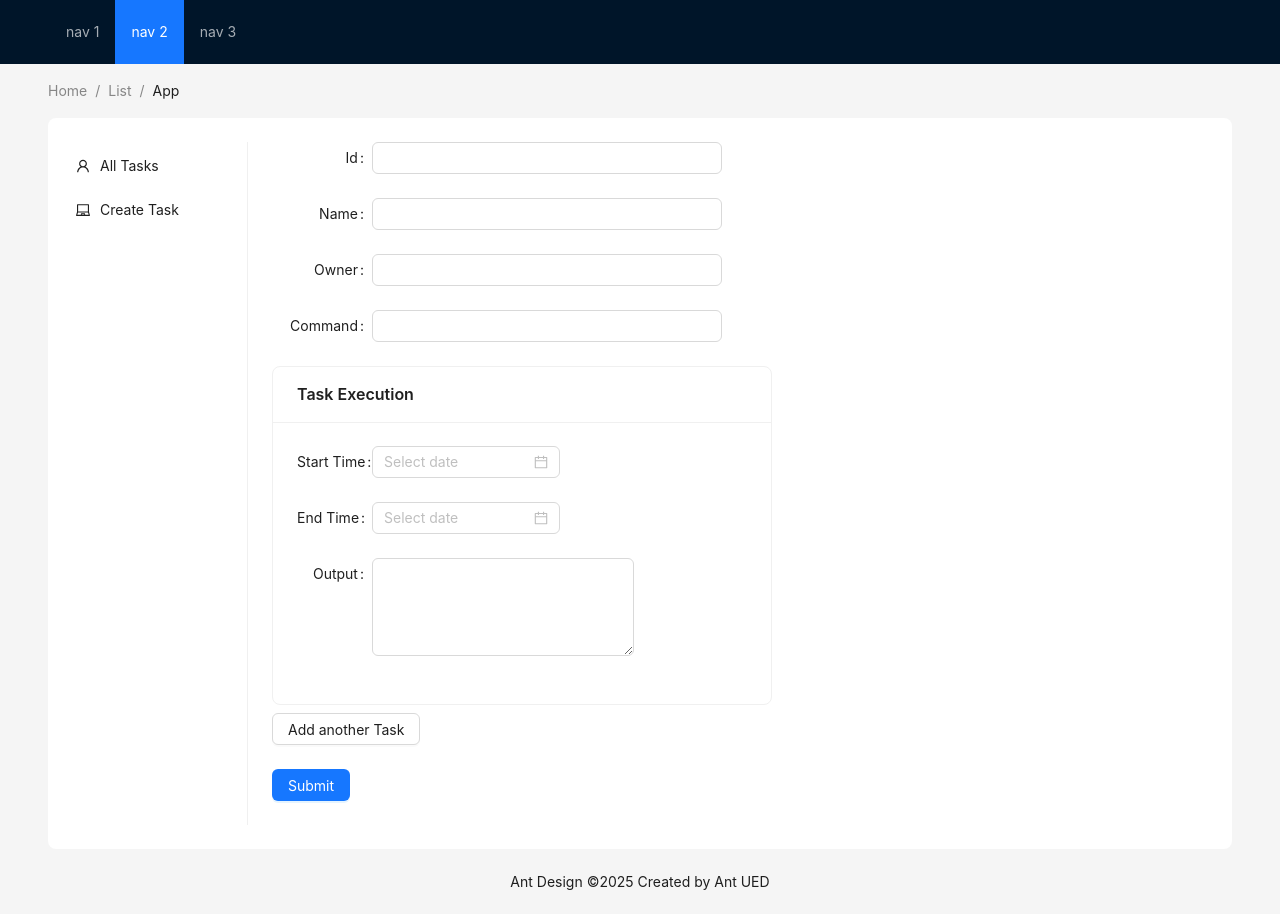
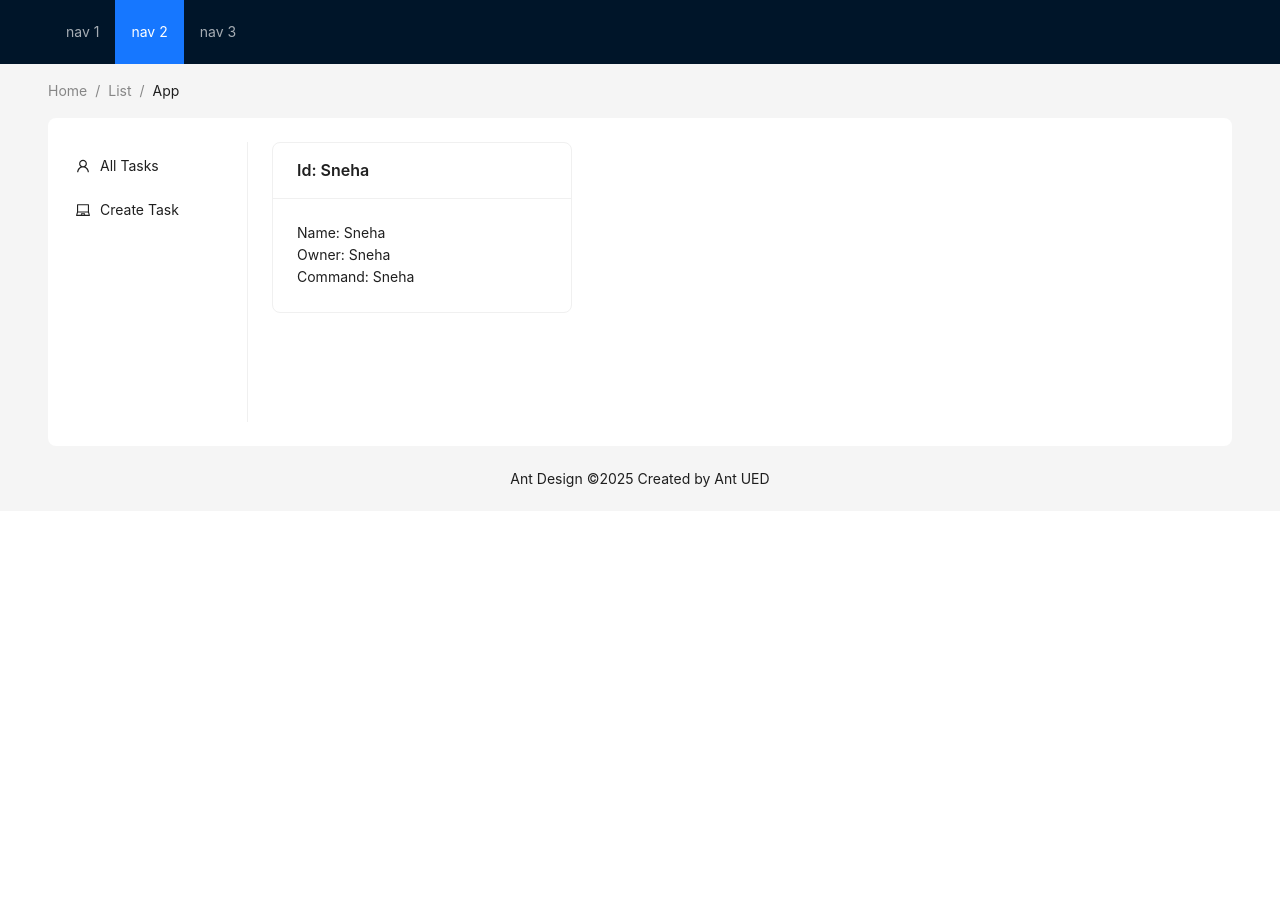
Before and after one commit to varshneysneha-08/kaiburr_frontend, a React (Vite) app: page / in a window 1280 px wide. After the commit the page ends 800 px from the top, so only its background shows below. Built offline with nearby package versions, Linux system fonts and the light colour scheme.

Commit message:
Added task card and all tasks

```diff
--- a/src/App.tsx
+++ b/src/App.tsx
@@ -3,6 +3,7 @@ import { LaptopOutlined, UserOutlined } from '@ant-design/icons';
 import type { MenuProps } from 'antd';
 import { Breadcrumb, Layout, Menu, theme } from 'antd';
 import CreateTaskForm from './Components/CreateTaskForm';
+import AllTasks from './Components/AllTasks';
 
 const { Header, Content, Footer, Sider } = Layout;
 
@@ -59,7 +60,7 @@ const App: React.FC = () => {
               items={items2}
             />
           </Sider>
-          <Content style={{ padding: '0 24px', minHeight: 280 }}><CreateTaskForm></CreateTaskForm></Content>
+          <Content style={{ padding: '0 24px', minHeight: 280 }}><AllTasks></AllTasks></Content>
         </Layout>
       </div>
       <Footer style={{ textAlign: 'center' }}>
--- /dev/null
+++ b/src/Components/AllTasks.tsx
@@ -0,0 +1,11 @@
+import React from "react";
+import { Space } from "antd";
+import TaskCard from "./TaskCard";
+
+const AllTasks: React.FC = () => (
+  <Space direction="vertical" size={16}>
+    <TaskCard id="Sneha" name="Sneha" owner="Sneha" command="Sneha"></TaskCard>
+  </Space>
+);
+
+export default AllTasks;
--- /dev/null
+++ b/src/Components/TaskCard.tsx
@@ -0,0 +1,20 @@
+import React from "react";
+import { Card } from "antd";
+
+const TaskCard: React.FC<{
+  id: string;
+  name: string;
+  owner: string;
+  command: string;
+}> = (props: { id: string; name: string; owner: string; command: string }) => (
+    <Card
+      title={`Id: ${props.id}`}
+      style={{ width: 300 }}
+    >
+      <p>Name: {props.name}</p>
+      <p>Owner: {props.owner}</p>
+      <p>Command: {props.command}</p>
+    </Card>
+);
+
+export default TaskCard;
```
